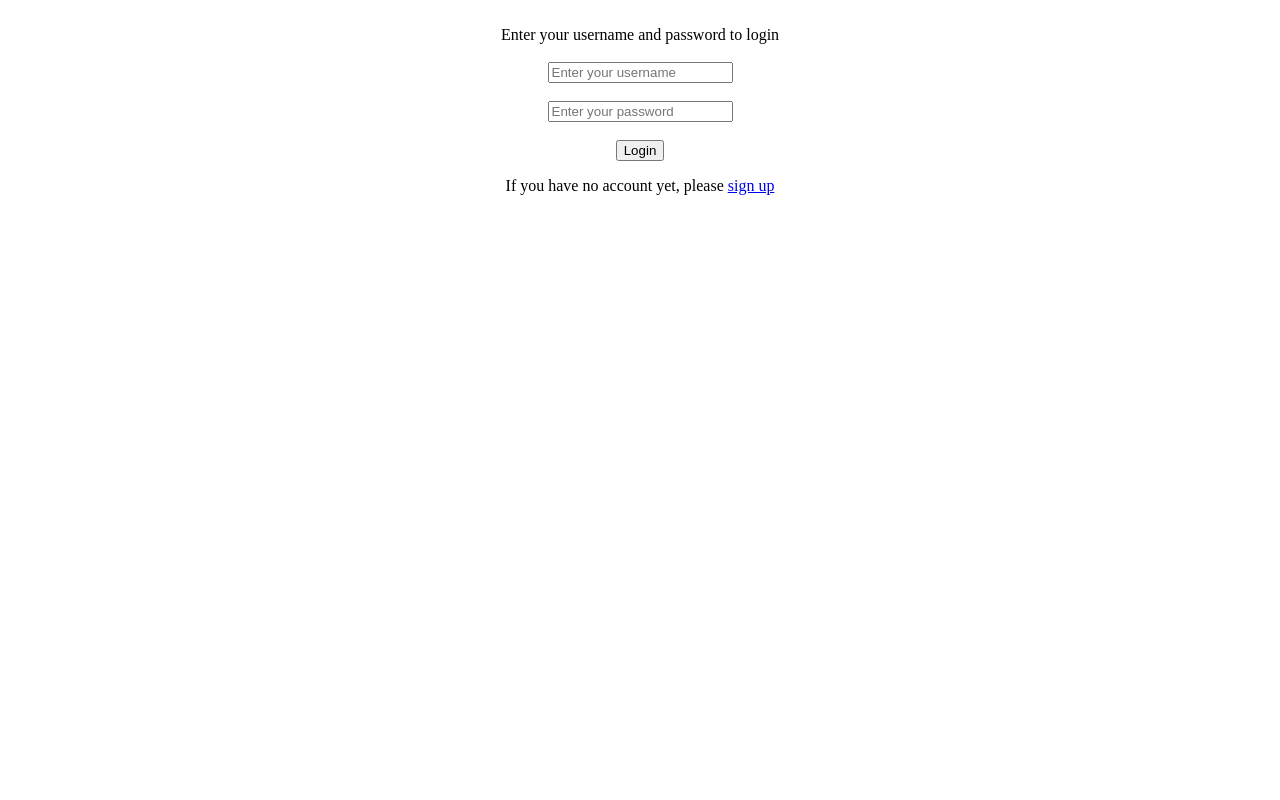
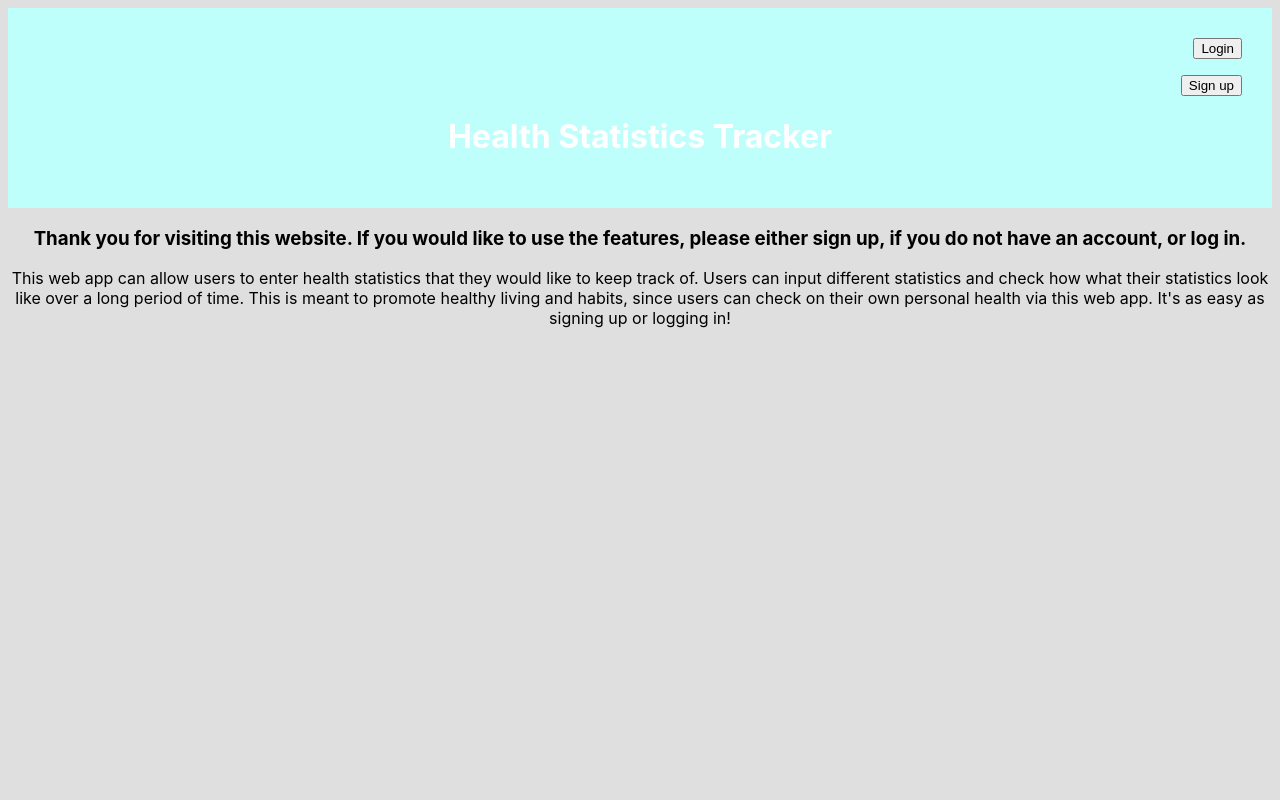
Before and after one commit to smpatyi/CSC4350-HealthTracker, a Flask app: page / in a window 1280 px wide. Run offline with Flask 2, Linux system fonts and the light colour scheme.

Commit message:
trying to set up welcome page with formatting. doesn't work yet

```diff
--- a/app.py
+++ b/app.py
@@ -1,5 +1,8 @@
+# pylint: disable = missing-class-docstring, missing-function-docstring, missing-module-docstring, no-member
+
+import os
+import re
 import flask
-import os
 from flask_login import (
     LoginManager,
     UserMixin,
@@ -11,13 +14,12 @@ from flask_login import (
 from dotenv import find_dotenv, load_dotenv
 from flask_sqlalchemy import SQLAlchemy
 from passlib.hash import sha256_crypt
-import re
 
 app = flask.Flask(__name__)
 
 load_dotenv(find_dotenv())
 
-app.config["SECRET_KEY"] = os.getenv("app.secret_key")
+app.config["SECRET_KEY"] = os.getenv("SECRET_KEY")
 # Point SQLAlchemy to your Heroku database
 app.config["SQLALCHEMY_DATABASE_URI"] = os.getenv("DATABASE_URL")
 # Gets rid of a warning
@@ -65,9 +67,26 @@ class UserInfo(db.Model):
 
 db.create_all()
 
-# login page (what user sees when they open app)
+# welcome page (what user sees when they open app)
 @app.route("/")
 def index():
+    return flask.render_template(
+        "welcome.html",
+    )
+
+
+@app.route("/welcome", methods=["GET", "POST"])
+def welcome():
+    if flask.request.method == "POST":
+        if flask.request.form["button"] == "Login":
+            return flask.redirect(flask.url_for("user_login"))
+        if flask.request.form["button"] == "Sign up":
+            return flask.redirect(flask.url_for("signup_form"))
+
+
+# login page, appears when user tries to log in from the welcome page
+@app.route("/user_login")
+def user_login():
     return flask.render_template(
         "login.html",
     )
@@ -113,7 +132,7 @@ def signup():
             flask.flash(
                 "Account already exists with this username. Please login or choose a different username."
             )
-            return flask.redirect("/")
+            return flask.redirect("/user_login")
         else:
             password_input = flask.request.form.get("password")
             password_encrypted = sha256_crypt.encrypt(password_input)
@@ -131,13 +150,15 @@ def signup():
             )
             db.session.commit()
             flask.flash("Account created. Please login.")
-            return flask.redirect("/")
+            return flask.redirect("/user_login")
+
 
 # page to add new data to database
 @app.route("/input_data", methods=["GET", "POST"])
 @login_required
 def input_data():
     return flask.render_template("input_data.html")
+
 
 # adds the new data to the database
 @app.route("/add_new_data", methods=["POST"])
@@ -146,7 +167,7 @@ def add_new_data():
     user = current_user.username
     user_info = UserInfo.query.filter_by(username=user).first()
 
-    regex = re.compile("^[0-9]+\'[0-9]+\'\'$")
+    regex = re.compile("^[0-9]+'[0-9]+''$")
     if not regex.match(flask.request.form.get("height")):
         flask.flash("height value not viable")
         return flask.render_template("input_data.html")
@@ -168,6 +189,7 @@ def add_new_data():
     flask.flash("Added!")
     return flask.render_template("input_data.html")
 
+
 # page user sees when they have been logged into app
 @app.route("/main", methods=["GET", "POST"])
 @login_required
--- a/static/style.css
+++ b/static/style.css
@@ -1,7 +1,23 @@
-h1 {
-    color: chartreuse;
+body {
+  background-color: #dfdfdf;
 }
 
-h2 {
-    color: midnightblue;
+.header {
+  padding: 30px;
+  background: #bffffb;
+  font-family: "Inter", sans-serif;
+  color: white;
 }
+
+.buttons {
+  text-align: right;
+}
+
+.welcome {
+  text-align: center;
+  font-family: "Inter", sans-serif;
+}
+
+h1 {
+  text-align-last: center;
+}
--- /dev/null
+++ b/templates/welcome.html
@@ -0,0 +1,33 @@
+<html>
+  <head>
+    <link rel="stylesheet" href="/static/style.css" />
+  </head>
+  <body>
+    <div class="welcome">
+      <div class="header">
+        <div class="buttons">
+          <form method="POST" action="/login">
+            <input type="submit" name="button" value="Login" />
+          </form>
+          <form method="POST" action="/signup">
+            <input type="submit" name="button" value="Sign up" />
+          </form>
+        </div>
+        <h1>Health Statistics Tracker</h1>
+      </div>
+      <h3>
+        Thank you for visiting this website. If you would like to use the
+        features, please either sign up, if you do not have an account, or log
+        in.
+      </h3>
+      <p>
+        This web app can allow users to enter health statistics that they would
+        like to keep track of. Users can input different statistics and check
+        how what their statistics look like over a long period of time. This is
+        meant to promote healthy living and habits, since users can check on
+        their own personal health via this web app. It's as easy as signing up
+        or logging in!
+      </p>
+    </div>
+  </body>
+</html>
```
